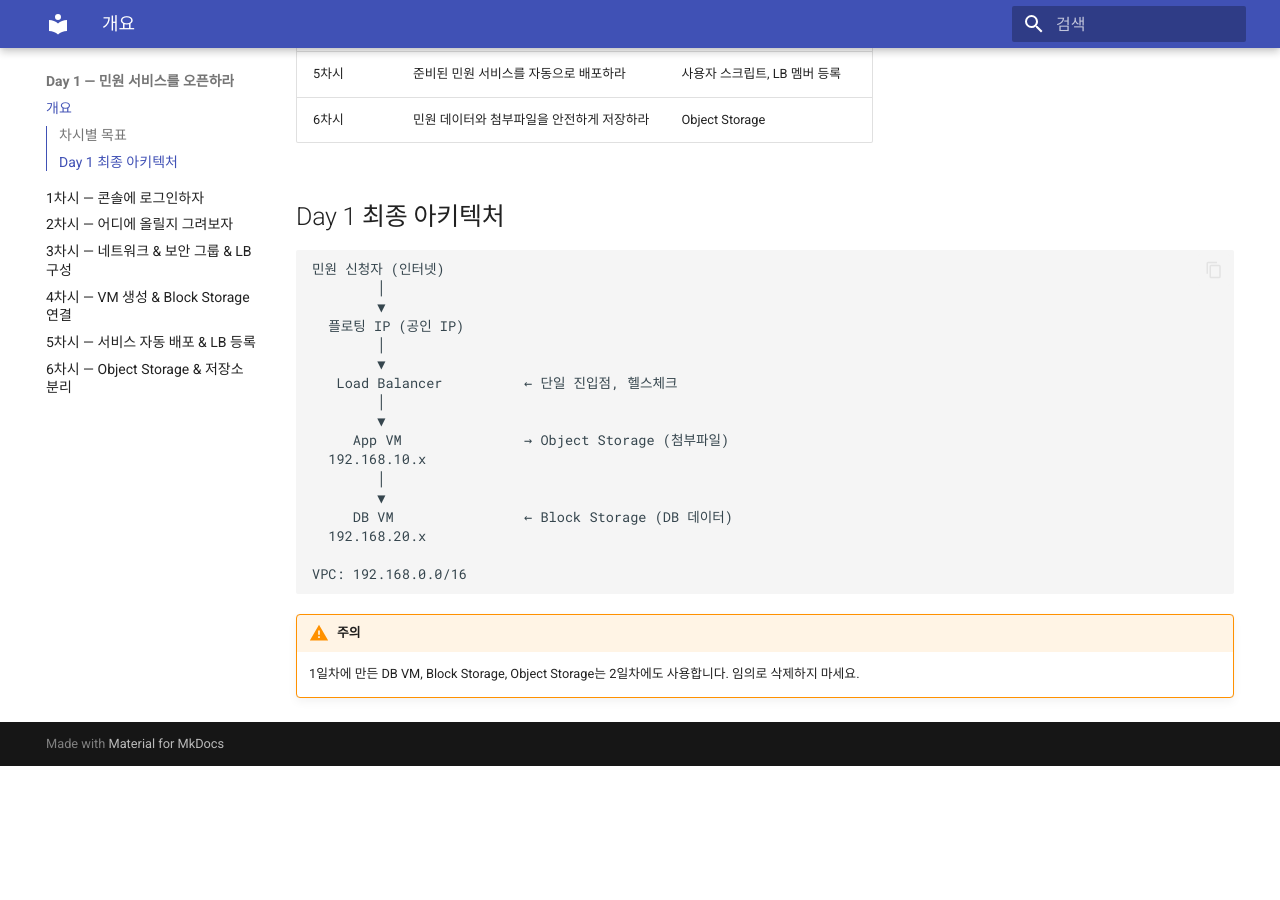
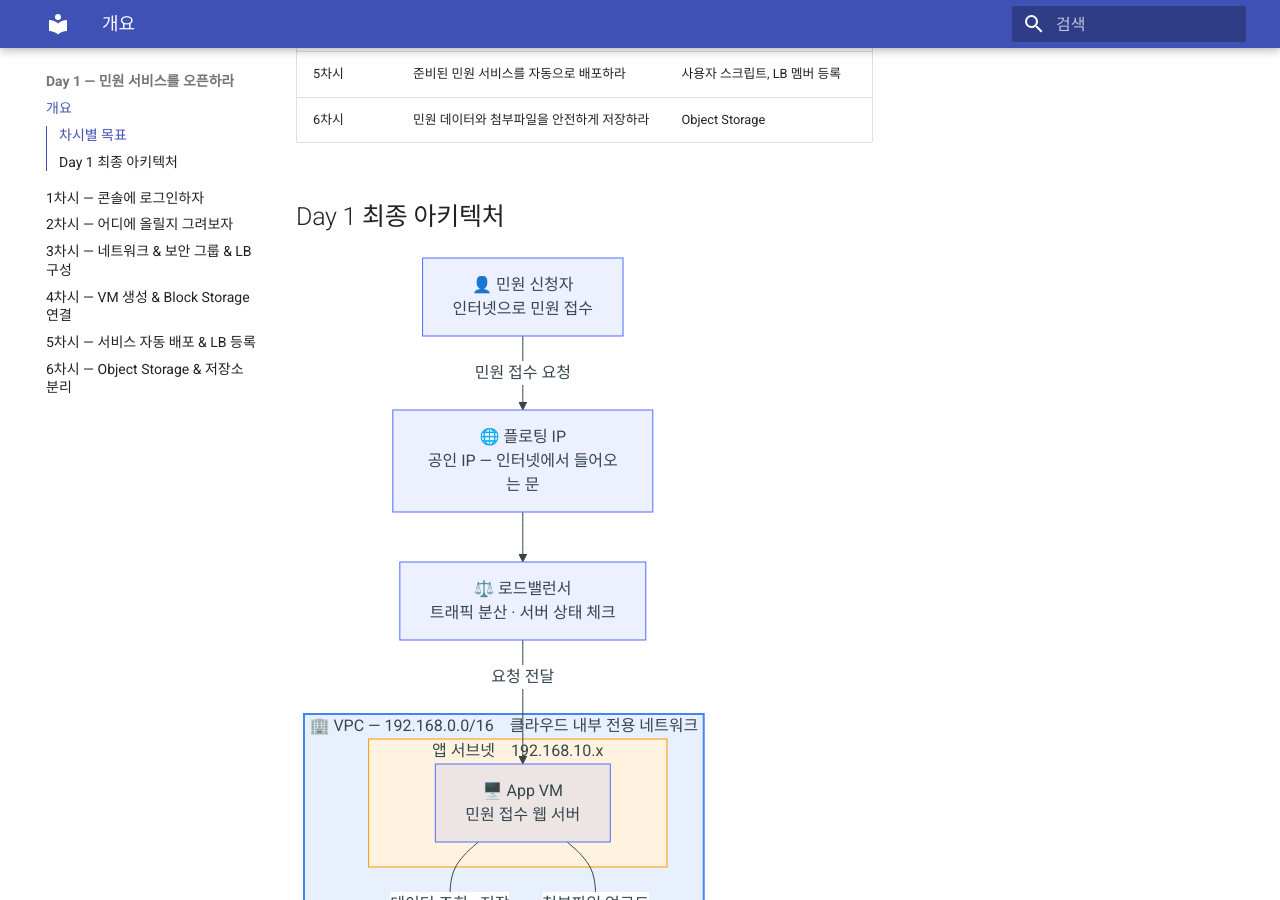
Before and after one commit to skilleat-labs/cloud-native-minwon-lab, an MkDocs documentation site: the page built from docs/day1/index.md, in a window 1280 px wide and 900 px high, scrolled down 546 px. Built offline with MkDocs 1.6.1 and Material for MkDocs 9.7.7, drawn with Linux system fonts in a browser that asks for light colours; before the commit the page ends 1312 px from its top, so only the background shows below that; some of the changed lines change nothing that is shown.

Commit message:
docs: ASCII 아키텍처 다이어그램을 Mermaid 다이어그램으로 교체

````diff
--- a/docs/day1/index.md
+++ b/docs/day1/index.md
@@ -15,24 +15,38 @@
 
 ## Day 1 최종 아키텍처
 
-```
-민원 신청자 (인터넷)
-        │
-        ▼
-  플로팅 IP (공인 IP)
-        │
-        ▼
-   Load Balancer          ← 단일 진입점, 헬스체크
-        │
-        ▼
-     App VM               → Object Storage (첨부파일)
-  192.168.10.x
-        │
-        ▼
-     DB VM                ← Block Storage (DB 데이터)
-  192.168.20.x
+```mermaid
+graph TD
+    User["👤 민원 신청자\n인터넷으로 민원 접수"]
 
-VPC: 192.168.0.0/16
+    FIP["🌐 플로팅 IP\n공인 IP — 인터넷에서 들어오는 문"]
+
+    LB["⚖️ 로드밸런서\n트래픽 분산 · 서버 상태 체크"]
+
+    subgraph VPC["🏢 VPC — 192.168.0.0/16　클라우드 내부 전용 네트워크"]
+        subgraph AppNet["앱 서브넷　192.168.10.x"]
+            AppVM["🖥️ App VM\n민원 접수 웹 서버"]
+        end
+        subgraph DBNet["DB 서브넷　192.168.20.x"]
+            DBVM["🗄️ DB VM\n민원 데이터베이스"]
+        end
+    end
+
+    ObjStorage["📦 Object Storage\n첨부파일 저장 PDF · 이미지 등"]
+    BlockStorage["💾 Block Storage\nDB 전용 디스크"]
+
+    User -->|"민원 접수 요청"| FIP
+    FIP --> LB
+    LB -->|"요청 전달"| AppVM
+    AppVM -->|"데이터 조회 · 저장"| DBVM
+    AppVM -->|"첨부파일 업로드"| ObjStorage
+    DBVM --- BlockStorage
+
+    style VPC fill:#e8f0fe,stroke:#4285f4,stroke-width:2px
+    style AppNet fill:#fff3e0,stroke:#ff9800,stroke-width:1px
+    style DBNet fill:#fce4ec,stroke:#e91e63,stroke-width:1px
+    style ObjStorage fill:#e8f5e9,stroke:#4caf50,stroke-width:1px
+    style BlockStorage fill:#f3e5f5,stroke:#9c27b0,stroke-width:1px
 ```
 
 !!! warning "주의"
````
